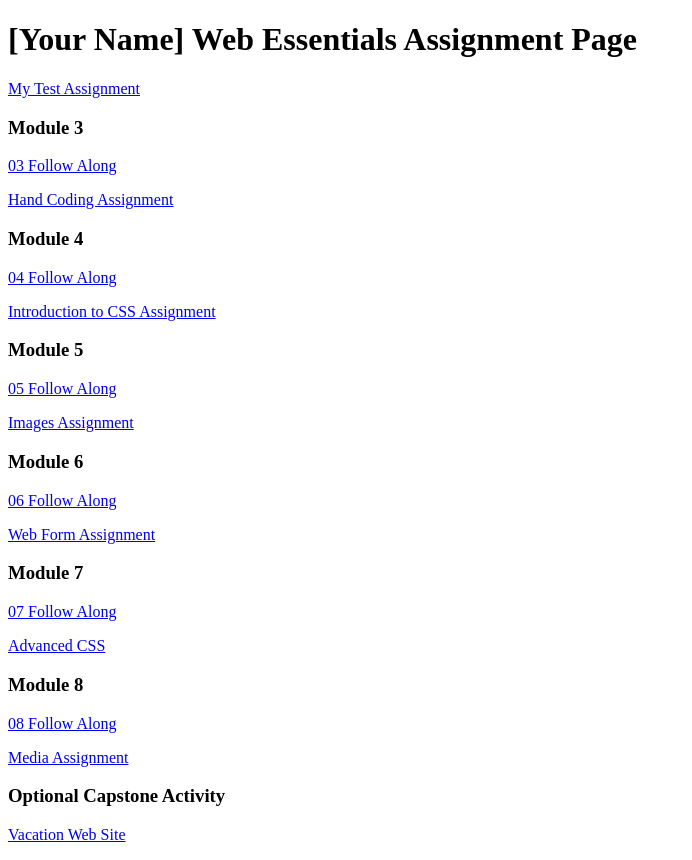
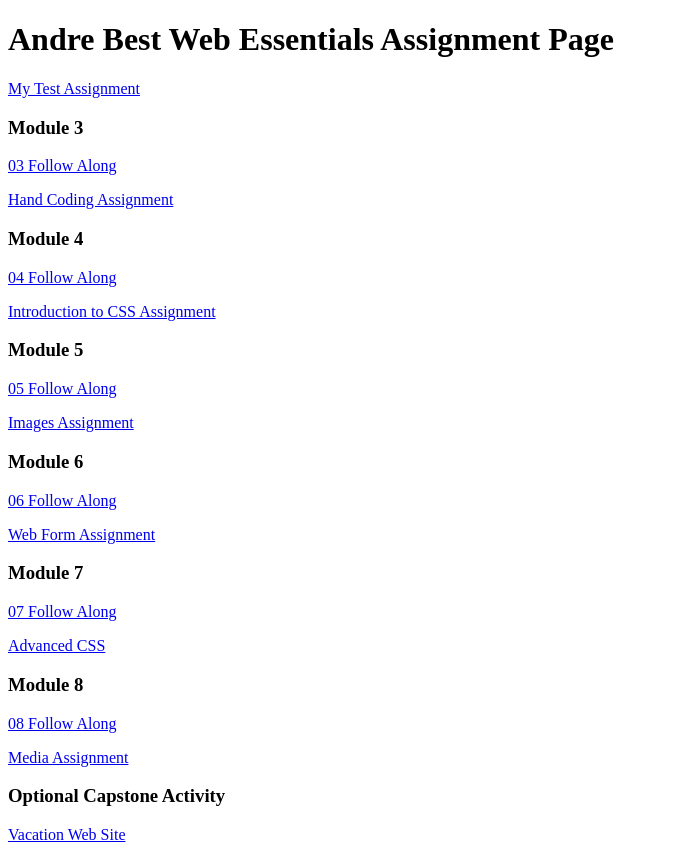
Before and after one commit to AndreBest2/dwdd1600, a plain HTML site: page index.html in a window 1280 px wide. Shown: the whole page, without its empty margins (0-692 px from the left). Drawn offline with Linux system fonts and the light colour scheme.

Commit message:
added my name

```diff
--- a/index.html
+++ b/index.html
@@ -6,7 +6,7 @@
 		<title>dwdd 1600 assignment list page</title>
 	</head>
 	<body>
-		<h1>[Your Name] Web Essentials Assignment Page</h1>
+		<h1>Andre Best Web Essentials Assignment Page</h1>
 		<p><a href="01test">My Test Assignment</a></p>
 
 		<h3>Module 3</h3>
```
